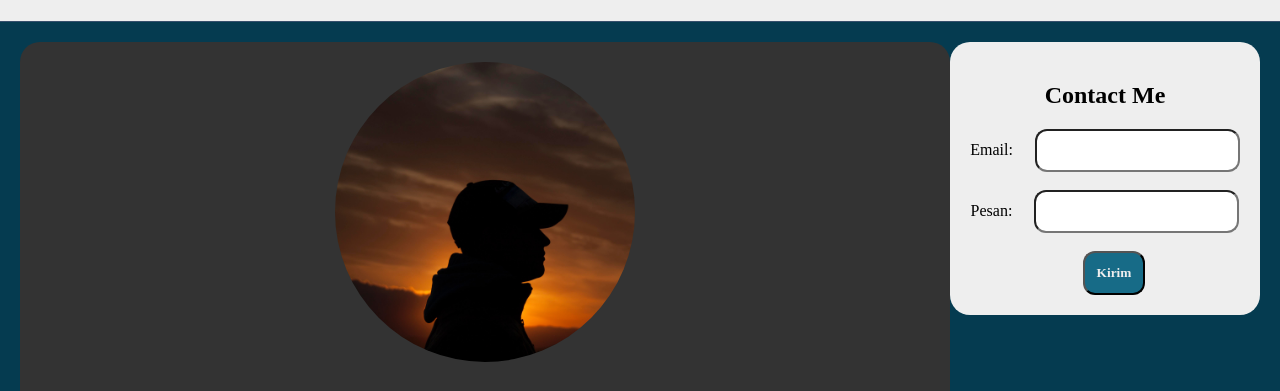
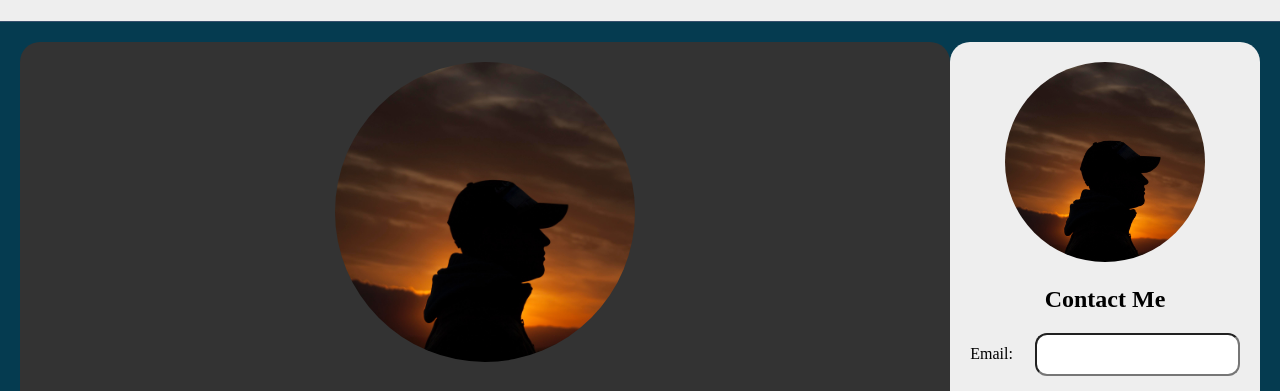
Before and after one commit to diazyzz/dicoding-pemweb-dasar, a plain HTML site: page index.html in a window 1280 px wide. Shown: the part 107-498 px from the top of the page. Drawn offline with Linux system fonts and the light colour scheme.

Commit message:
[MOD] gambar di aside

```diff
--- a/index.html
+++ b/index.html
@@ -145,6 +145,7 @@
         </div>
 
         <aside>
+            <img src="images/profile.jpg" alt="profile" class="img-aside">
             <form action="">
                 <h1>Contact Me</h1>
                 <label for="email">Email: </label>
--- a/style.css
+++ b/style.css
@@ -339,6 +339,11 @@ article ul {
     background-color: #EEEEEE;
 }
 
+.img-aside{
+    width: 200px;
+    height: auto;
+    border-radius: 100%;
+}
 input {
     padding: 12px;
     border-radius: 12px;
```
